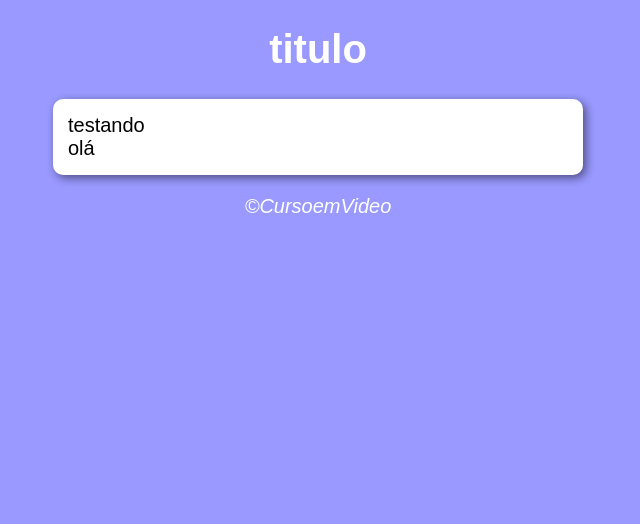
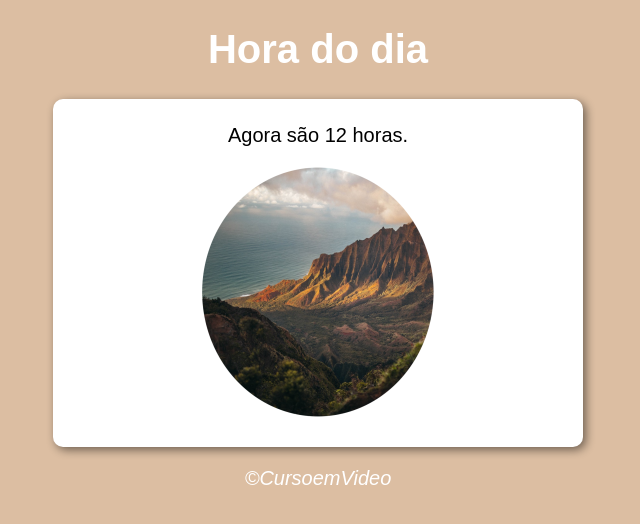
Before and after one commit to LuizLaender/CursoEmVideo, a plain HTML site: page javascript/aula12ex/ex14/index.html in a window 1280 px wide. Shown: the whole page, without its empty margins (322-962 px from the left). Drawn offline with Linux system fonts and the light colour scheme.

Commit message:
finished ex14

```diff
--- a/javascript/aula12ex/ex14/index.html
+++ b/javascript/aula12ex/ex14/index.html
@@ -4,20 +4,20 @@
         <meta charset="UTF-8">
         <meta http-equiv="X-UA-Compatible" content="IE=edge">
         <meta name="viewport" content="width=device-width, initial-scale=1.0">
-        <title>Document</title>
+        <title>Hora do dia</title>
         <link rel="stylesheet" href="style.css">
     </head>
-    <body>
+    <body onload="carregar()">
         <header>
-            <h1>titulo</h1>
+            <h1>Hora do dia</h1>
         </header>
 
         <section>
-            <div>
-                testando
+            <div id="msg">
+                Aqui vai aparecer a mensagem
             </div>
-            <div>
-                olá
+            <div id="foto">
+                <img id="imagem" src="fotos/manhã.png" alt="foto do dia">
             </div>
         </section>
 
--- a/javascript/aula12ex/ex14/script.js
+++ b/javascript/aula12ex/ex14/script.js
@@ -1 +1,23 @@
-alert('olá')
+function carregar() {
+    var msg = window.document.getElementById('msg')
+    var img = window.document.getElementById('imagem')
+    var data = new Date()
+    var hora = data.getHours()
+    //var hora = 12
+    msg.innerHTML = `Agora são ${hora} horas.`
+    if (hora >= 0 && hora < 12) {
+        //bom dia
+        img.src = "fotos/manhã.png"
+        document.body.style.background = '#fe9901'
+    }
+    else if (hora >= 12 && hora < 18) {
+        //boa tarde
+        img.src = "fotos/tarde.png"
+        document.body.style.background = '#dcbea2'
+    }
+    else {
+        //boa noite
+        img.src = "fotos/noite.png"
+        document.body.style.background = '#03314d'
+    }
+}
--- a/javascript/aula12ex/ex14/style.css
+++ b/javascript/aula12ex/ex14/style.css
@@ -17,6 +17,11 @@ section {
     box-shadow: 3px 3px 10px rgba(0, 0, 0, 0.493);
 }
 
+div {
+    text-align: center;
+    padding: 10px;
+}
+
 footer {
     color: white;
     text-align: center;
```
Also changed, not shown: javascript/aula12ex/ex14/fotos/manhã.png (added), javascript/aula12ex/ex14/fotos/noite.png (added), javascript/aula12ex/ex14/fotos/tarde.png (added).
